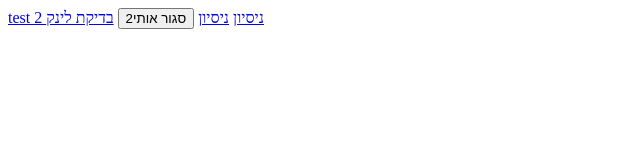
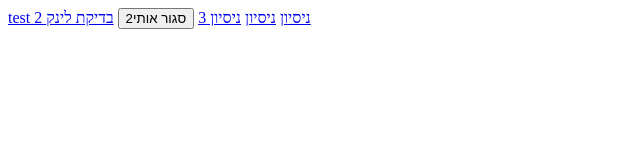
Before and after one commit to servehq/servehq.github.io, a plain HTML site: page form.html in a window 1280 px wide. Shown: the full height of the page, 0-640 px from the left. Drawn offline with Linux system fonts and the light colour scheme.

Commit message:
Try link

```diff
--- a/form.html
+++ b/form.html
@@ -25,6 +25,7 @@
     <a href="fb://webview/?url={fb-messenger://user/serve.rest}">test 2</>
     <a href="fb-messenger://user/serve.rest">ניסיון</a>
     <a href="fb-messenger://thread/omri.haviv">ניסיון</a>
+    <a href="fbconnect://success">ניסיון 3</a>
     <button onclick="closeWindow();">2סגור אותי</button>
     <a onclick="window.close();" href="http://m.me/serve.rest">
             בדיקת לינק
```
